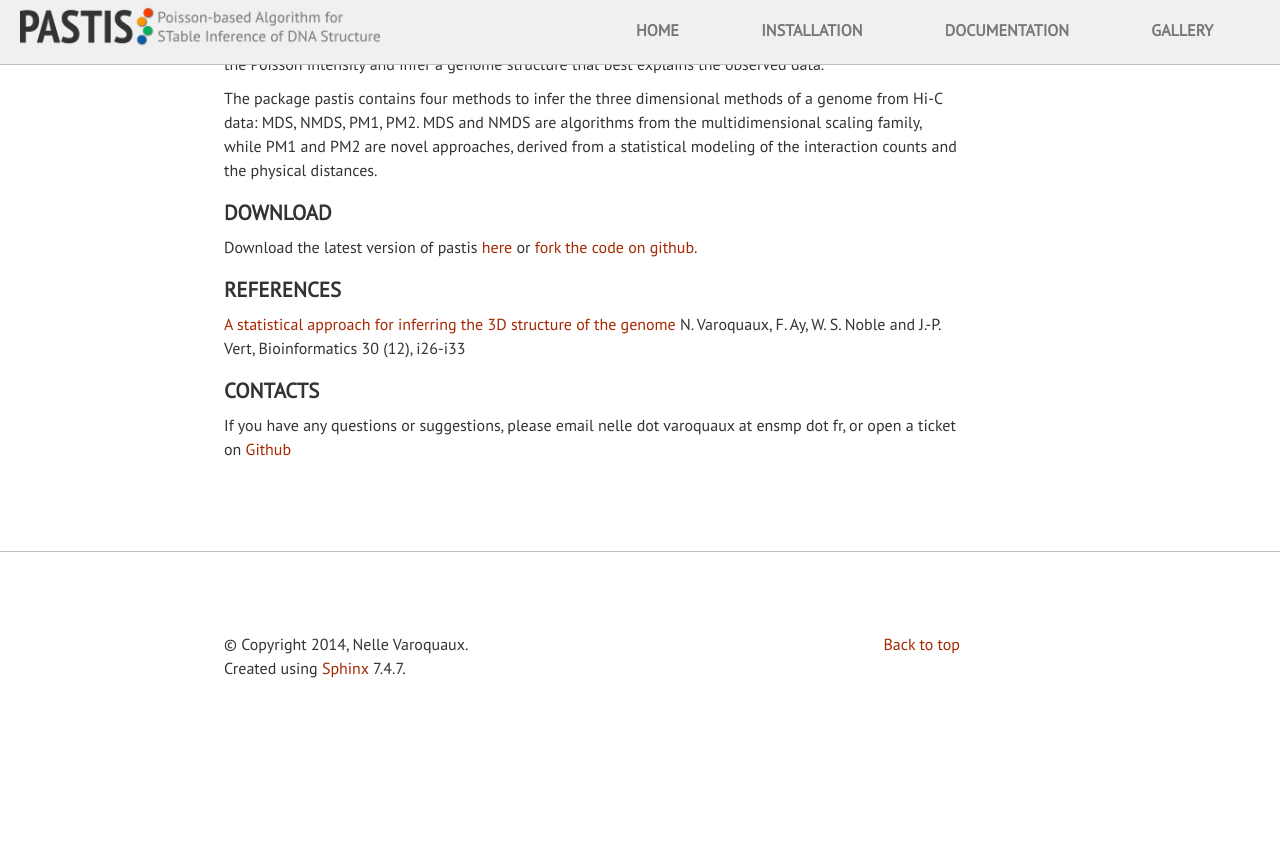
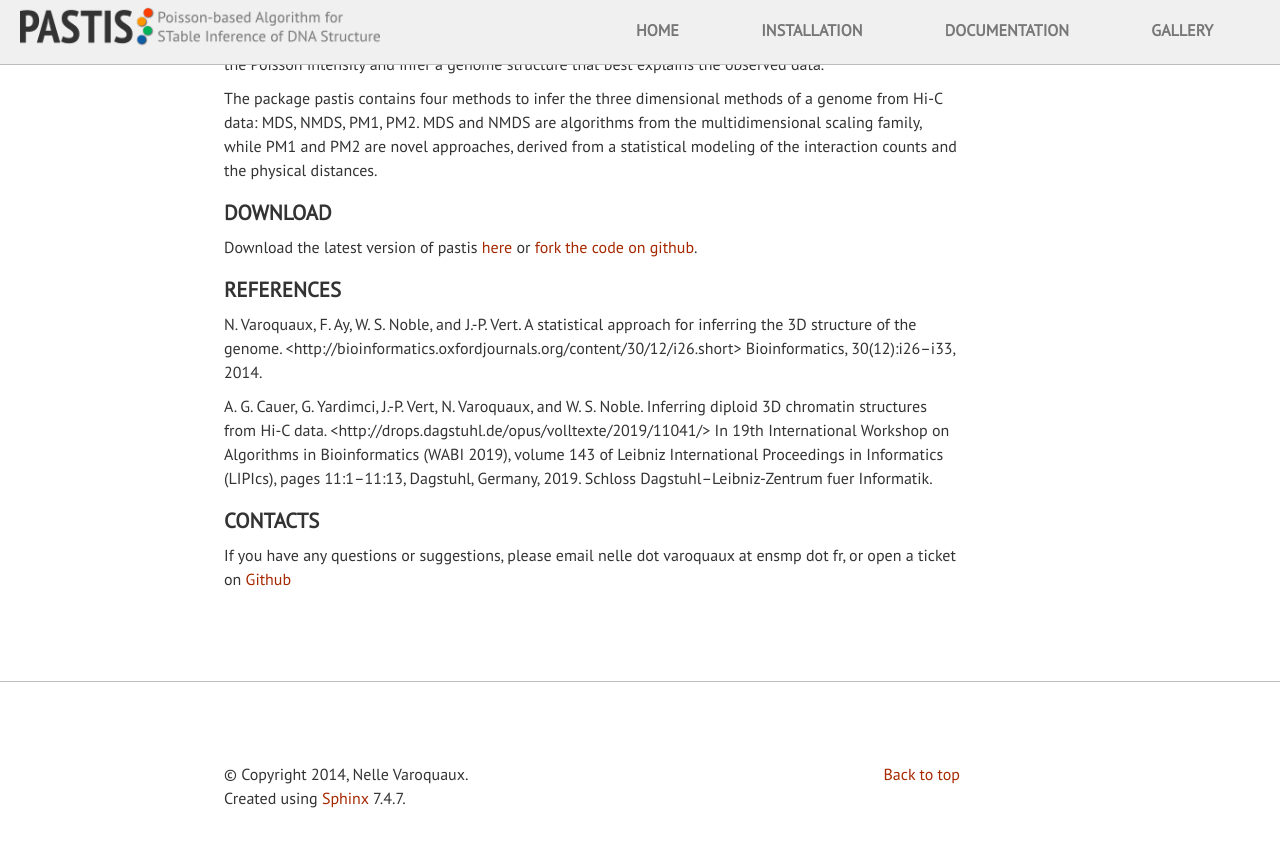
Before and after one commit to hiclib/pastis, a Sphinx documentation site: the page built from doc/index.rst, in a window 1280 px wide and 900 px high, scrolled down 747 px. Shown: the top 847 px of the window. Built offline with Sphinx 7.4.7, drawn with Linux system fonts in a browser that asks for light colours; formulas are drawn with MathJax 3; pages that are not in the unit, such as notebooks, are missing from menus; before the commit the page ends 1517 px from its top, so only the background shows below that.

Commit message:
added WABI citation

```diff
--- a/doc/index.rst
+++ b/doc/index.rst
@@ -46,9 +46,17 @@ or `fork the code on github <https://github.com/hiclib/pastis/>`_.
 References
 ==========
 
-`A statistical approach for inferring the 3D structure of the
-genome <http://bioinformatics.oxfordjournals.org/content/30/12/i26.short>`_ N. Varoquaux, F.
-Ay, W. S. Noble and J.-P. Vert, Bioinformatics 30 (12), i26-i33
+N. Varoquaux, F. Ay, W. S. Noble, and J.-P. Vert. `A statistical approach for
+inferring the 3D structure of the genome.
+<http://bioinformatics.oxfordjournals.org/content/30/12/i26.short>`
+Bioinformatics, 30(12):i26–i33, 2014.
+
+A. G. Cauer, G. Yardimci, J.-P. Vert, N. Varoquaux, and W. S. Noble. `Inferring
+diploid 3D chromatin structures from Hi-C data.
+<http://drops.dagstuhl.de/opus/volltexte/2019/11041/>` In 19th International
+Workshop on Algorithms in Bioinformatics (WABI 2019), volume 143 of Leibniz
+International Proceedings in Informatics (LIPIcs), pages 11:1–11:13, Dagstuhl,
+Germany, 2019. Schloss Dagstuhl–Leibniz-Zentrum fuer Informatik.
 
 Contacts
 ========
```
Also changed, not shown: README.rst (+25 -13 lines), doc/install.rst (+2 -8 lines), 4 other files.
